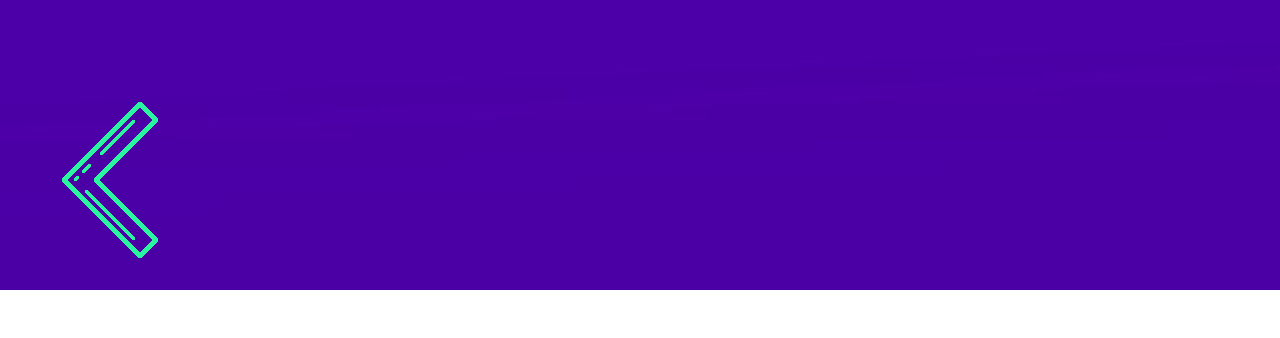
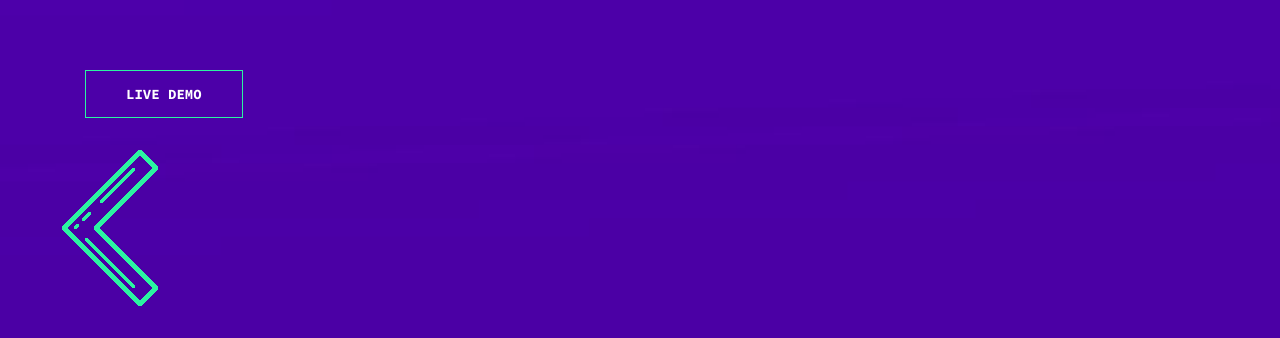
Before and after one commit to zsofi777/zsofi777.github.io, a plain HTML site: page sub1.html in a window 1280 px wide. Shown: the part 905-1243 px from the top of the page. Before the commit the page ends 1195 px from the top, so only its background shows below. Drawn offline with Linux system fonts and the light colour scheme.

Commit message:
added demo links

```diff
--- a/css/styles.css
+++ b/css/styles.css
@@ -1580,6 +1580,36 @@ hr.contact__line {
 	}
 }
 
+.demo__button:link{
+	display: inline-block;
+	padding: 13px 40px;
+	margin-top: 0px;
+	margin-left: 85px;
+	color: white;
+	font-weight: 700;
+	text-decoration: none;
+	border: 1px solid #2bf4a1;
+	-webkit-transition: background-color .3s;
+	-o-transition: background-color .3s;
+	transition: background-color .3s;
+}
+
+.demo__button:hover{
+	color: white;
+	text-decoration: none;
+	background-color: #2bf4a1;
+}
+
+.demo__button:visited{
+	color: white;
+	text-decoration: none;
+	border: 1px solid #2bf4a1;
+}
+
+.demo__button:focus{
+	outline: none;
+}
+
 /*media query for tablets *******************************/
 
 @media only screen and (min-width: 1921px){
--- a/sub1.html
+++ b/sub1.html
@@ -65,7 +65,7 @@
     </div>
   </div>
 </section>
-
+<a href="https://zsofi777.github.io/audio-player" target="_blank" class="demo__button">LIVE DEMO</a>
 <div id="footer" data-position="fixed">
   <a href="index.html#galleryId">
     <img id="subBack" src="/images/icons/back.png"/>
```
Also changed, not shown: index.html (+1 -1 lines), sub10.html (+1 -0 lines), sub12.html (+1 -0 lines), sub3.html (+1 -1 lines), sub7.html (+1 -0 lines).
